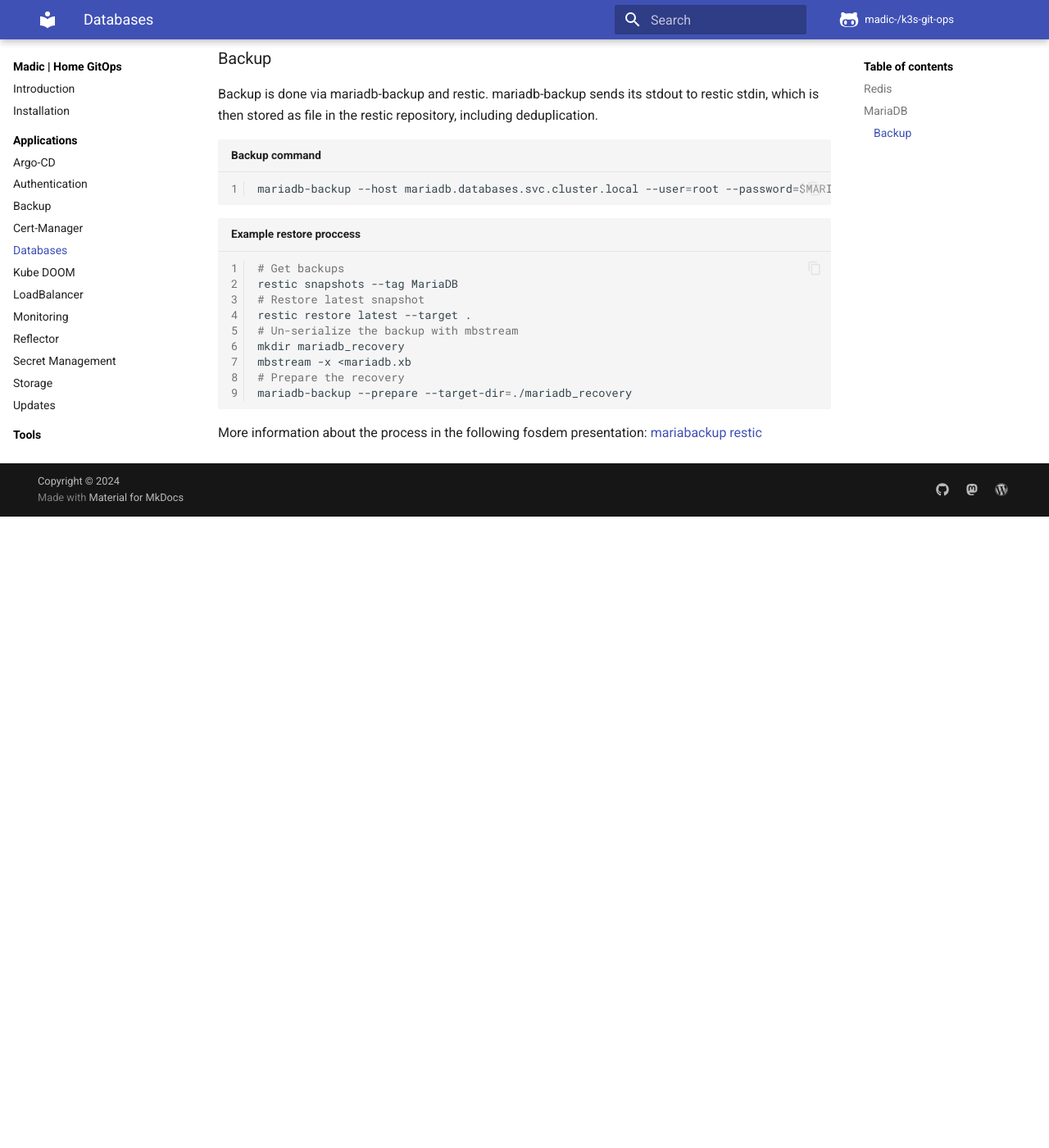
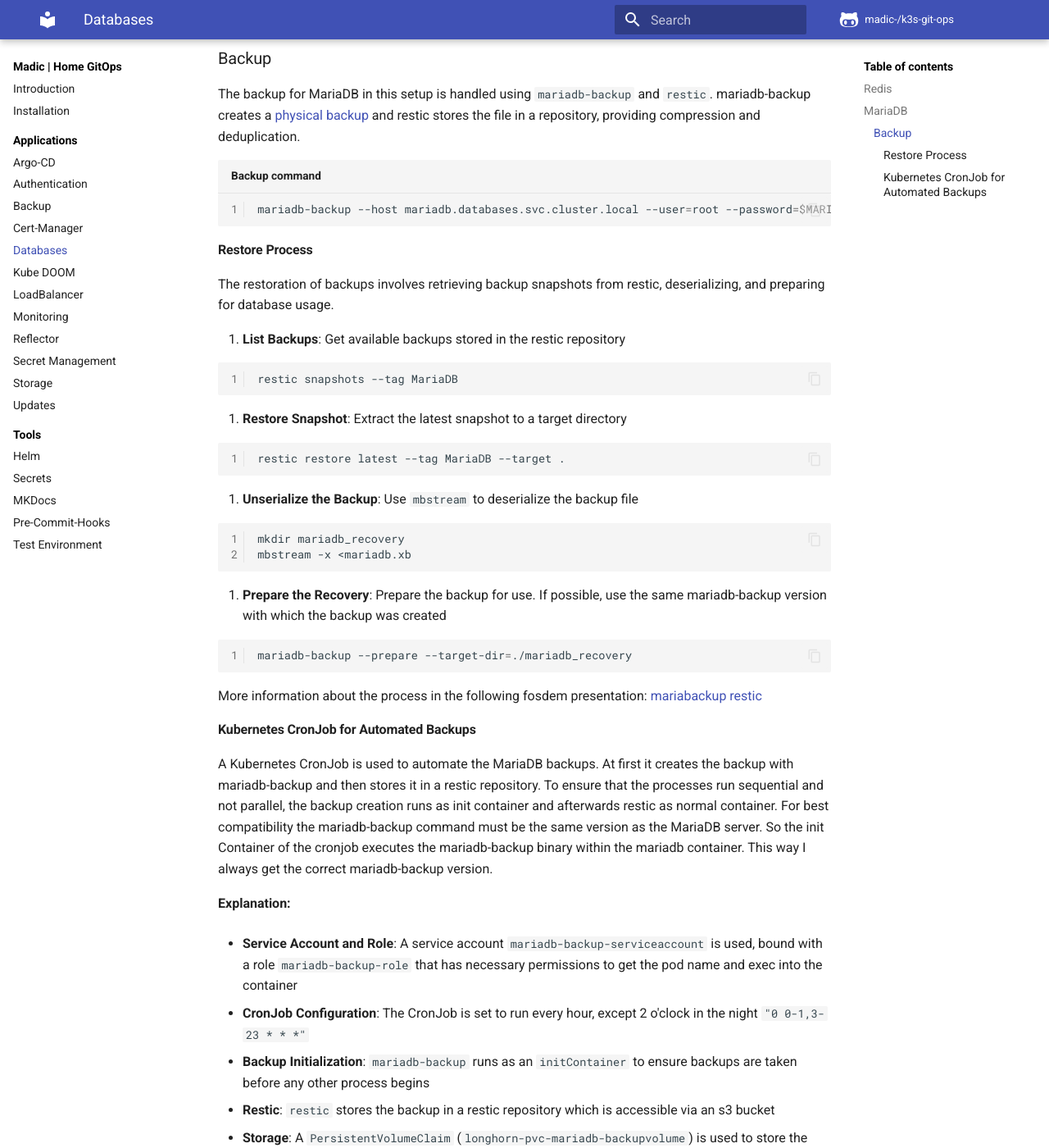
Before and after one commit to madic-creates/k3s-git-ops, an MkDocs documentation site: the page built from docs/databases.md, in a window 1280 px wide and 1400 px high, scrolled down 1368 px. Shown: the whole window at 82% size. Built offline with MkDocs 1.6.1 and Material for MkDocs 9.7.7, drawn with Linux system fonts in a browser that asks for light colours; plug-ins that fetch from the network failed and are left out; comment, search, counter and statistics services are not loaded; before the commit the page ends 1998 px from its top, so only the background shows below that; some of the changed text lies outside the part shown.

Commit message:
Docs: Updated MariaDB Backup

````diff
--- a/docs/databases.md
+++ b/docs/databases.md
@@ -70,22 +70,90 @@ DROP USER 'authelia'@'%';
 
 ### Backup
 
-Backup is done via mariadb-backup and restic. mariadb-backup sends its stdout to restic stdin, which is then stored as file in the restic repository, including deduplication.
+The backup for MariaDB in this setup is handled using `mariadb-backup` and `restic`. mariadb-backup creates a [physical backup](https://www.managedserver.eu/backup-mysql-percona-and-mariadb-xbstream-and-mbstream-format/#Backup_fisici){target=_blank} and restic stores the file in a repository, providing compression and deduplication.
 
 ```shell title="Backup command"
-mariadb-backup --host mariadb.databases.svc.cluster.local --user=root --password=$MARIADB_ROOT_PASSWORD --backup --stream=xbstream | restic backup --stdin --stdin-filename mariadb.xb --tag MariaDB
+mariadb-backup --host mariadb.databases.svc.cluster.local --user=root --password=$MARIADB_ROOT_PASSWORD --backup --target-dir=/backup --stream=xbstream > /backup/mariadb.xb
 ```
 
-```shell title="Example restore proccess"
-# Get backups
+#### Restore Process
+
+The restoration of backups involves retrieving backup snapshots from restic, deserializing, and preparing for database usage.
+
+1. **List Backups**: Get available backups stored in the restic repository
+
+```shell
 restic snapshots --tag MariaDB
-# Restore latest snapshot
-restic restore latest --target .
-# Un-serialize the backup with mbstream
+```
+
+2. **Restore Snapshot**: Extract the latest snapshot to a target directory
+
+```shell
+restic restore latest --tag MariaDB --target .
+```
+
+3. **Unserialize the Backup**: Use `mbstream` to deserialize the backup file
+
+```shell
 mkdir mariadb_recovery
 mbstream -x <mariadb.xb
-# Prepare the recovery
+```
+
+4. **Prepare the Recovery**: Prepare the backup for use. If possible, use the same mariadb-backup version with which the backup was created
+
+```shell
 mariadb-backup --prepare --target-dir=./mariadb_recovery
 ```
 
 More information about the process in the following fosdem presentation: [mariabackup restic](https://archive.fosdem.org/2022/schedule/event/mariadb_backup_restic/attachments/slides/5135/export/events/attachments/mariadb_backup_restic/slides/5135/mariabackup_restic.pdf){target=_blank}
+
+#### Kubernetes CronJob for Automated Backups
+
+A Kubernetes CronJob is used to automate the MariaDB backups. At first it creates the backup with mariadb-backup and then stores it in a restic repository. To ensure that the processes run sequential and not parallel, the backup creation runs as init container and afterwards restic as normal container. For best compatibility the mariadb-backup command must be the same version as the MariaDB server. So the init Container of the cronjob executes the mariadb-backup binary within the mariadb container. This way I always get the correct mariadb-backup version.
+
+**Explanation:**
+
+- **Service Account and Role**: A service account `mariadb-backup-serviceaccount` is used, bound with a role `mariadb-backup-role` that has necessary permissions to get the pod name and exec into the container
+
+- **CronJob Configuration**: The CronJob is set to run every hour, except 2 o'clock in the night `"0 0-1,3-23 * * *"`
+
+- **Backup Initialization**: `mariadb-backup` runs as an `initContainer` to ensure backups are taken before any other process begins
+
+- **Restic**: `restic` stores the backup in a restic repository which is accessible via an s3 bucket
+
+- **Storage**: A `PersistentVolumeClaim` (`longhorn-pvc-mariadb-backupvolume`) is used to store the current backup temporarily
+
+The backup strategy is designed to ensure that `mariadb-backup` uses a version compatible with the running MariaDB server by executing within the MariaDB container.
+
+```yaml title="Shortened Kubernetes CronJob"
+apiVersion: batch/v1
+kind: CronJob
+metadata:
+  name: mariadb-backup
+  namespace: databases
+spec:
+  schedule: "0 0-1,3-23 * * *"
+  jobTemplate:
+    spec:
+      template:
+        spec:
+          serviceAccountName: mariadb-backup-serviceaccount
+          initContainers:
+            - name: kubectl-mariadb-backup
+              image: bitnami/kubectl:latest
+              command:
+                - /bin/sh
+                - -c
+                - >
+                  POD_NAME=$(kubectl get pods -n databases -l app.kubernetes.io/name=mariadb -o jsonpath="{.items[0].metadata.name}") &&
+                  kubectl exec -n databases $POD_NAME -- mariadb-backup --host 127.0.0.1 --user=root --password=$MARIADB_ROOT_PASSWORD --backup --stream=xbstream > /backup/mariadb.xb
+          containers:
+            - name: restic
+              image: ghcr.io/restic/restic:0.17.3
+              command:
+                - /bin/sh
+                - /usr/local/bin/backup.sh
+              volumeMounts:
+                - name: backup
+                  mountPath: /backup
+```
````
